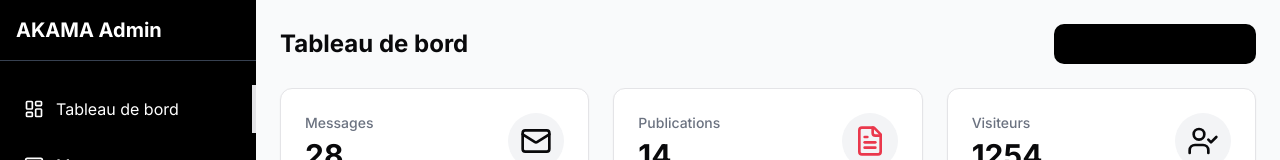
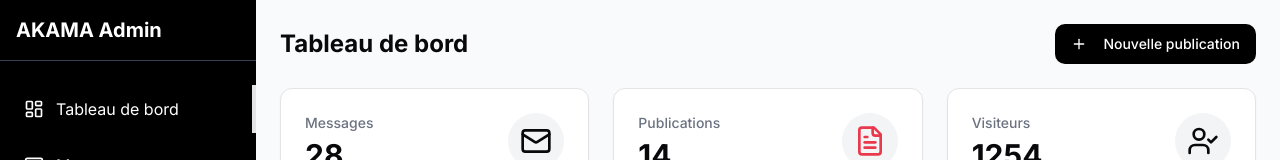
Before and after one commit to RodrigueDev13/akama-web-identity, a React (Vite) app: page /admin/dashboard in a window 1280 px wide. Shown: the top 160 px of the page. Built offline with nearby package versions, Linux system fonts and the light colour scheme; no server answers; the database is empty; sample sign-in values are in the browser's storage; a web font is replaced by a local one.

Commit message:
Fix: Admin dashboard button visibility
The "New publication" button in the admin dashboard was not visible.  This commit addresses the visibility issue, making the button text visible.

```diff
--- a/src/pages/admin/Dashboard.tsx
+++ b/src/pages/admin/Dashboard.tsx
@@ -19,9 +19,9 @@ const AdminDashboard = () => {
         <div className="flex justify-between items-center mb-6">
           <h1 className="text-2xl font-bold">Tableau de bord</h1>
           <Link to="/admin/posts">
-            <Button className="bg-black hover:bg-black/90 text-black font-semibold">
-              <Plus className="mr-2 h-4 w-4" />
-              Nouvelle publication
+            <Button className="bg-black hover:bg-black/90">
+              <Plus className="mr-2 h-4 w-4 text-white" />
+              <span className="text-white font-medium">Nouvelle publication</span>
             </Button>
           </Link>
         </div>
```
